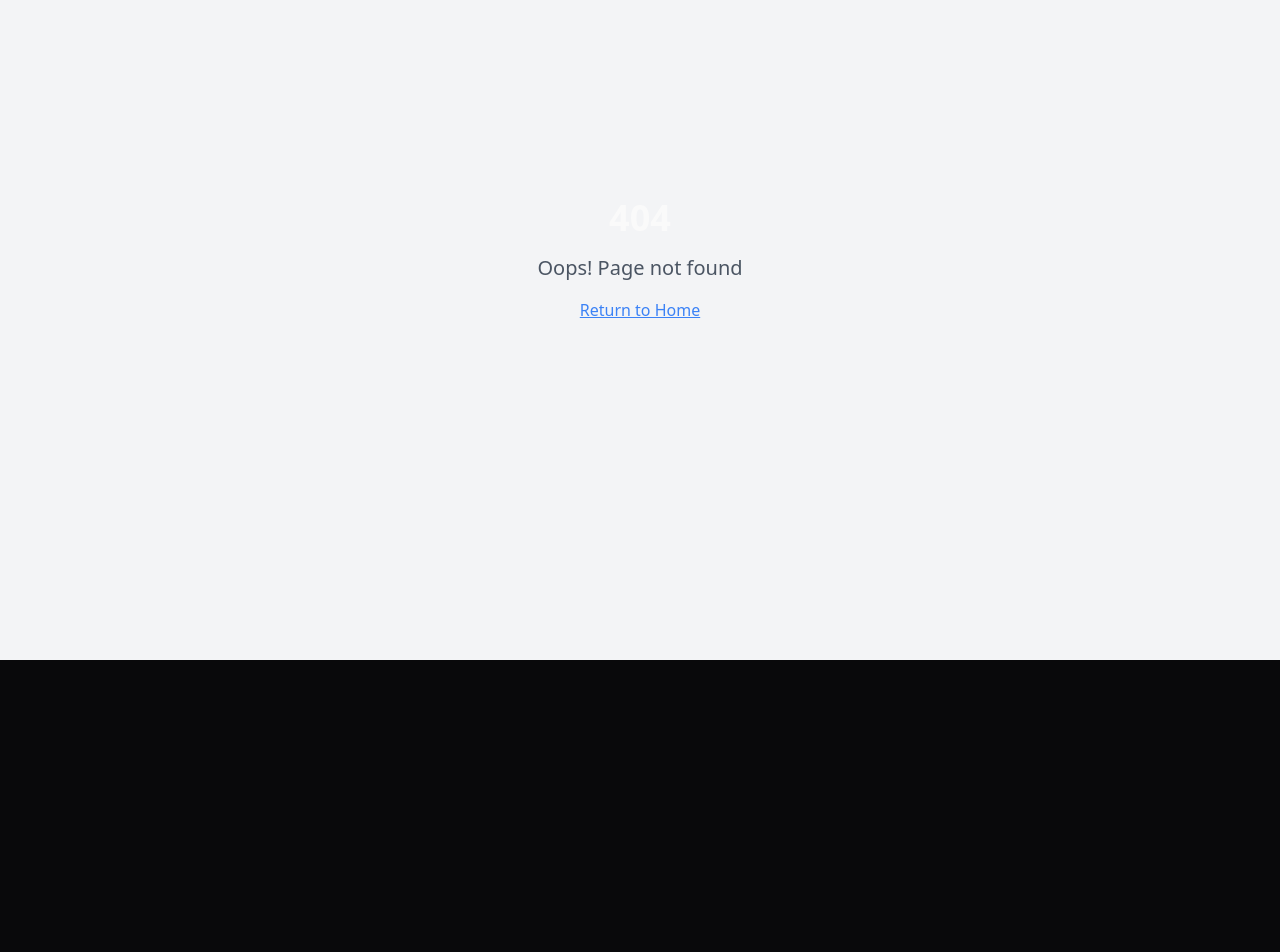
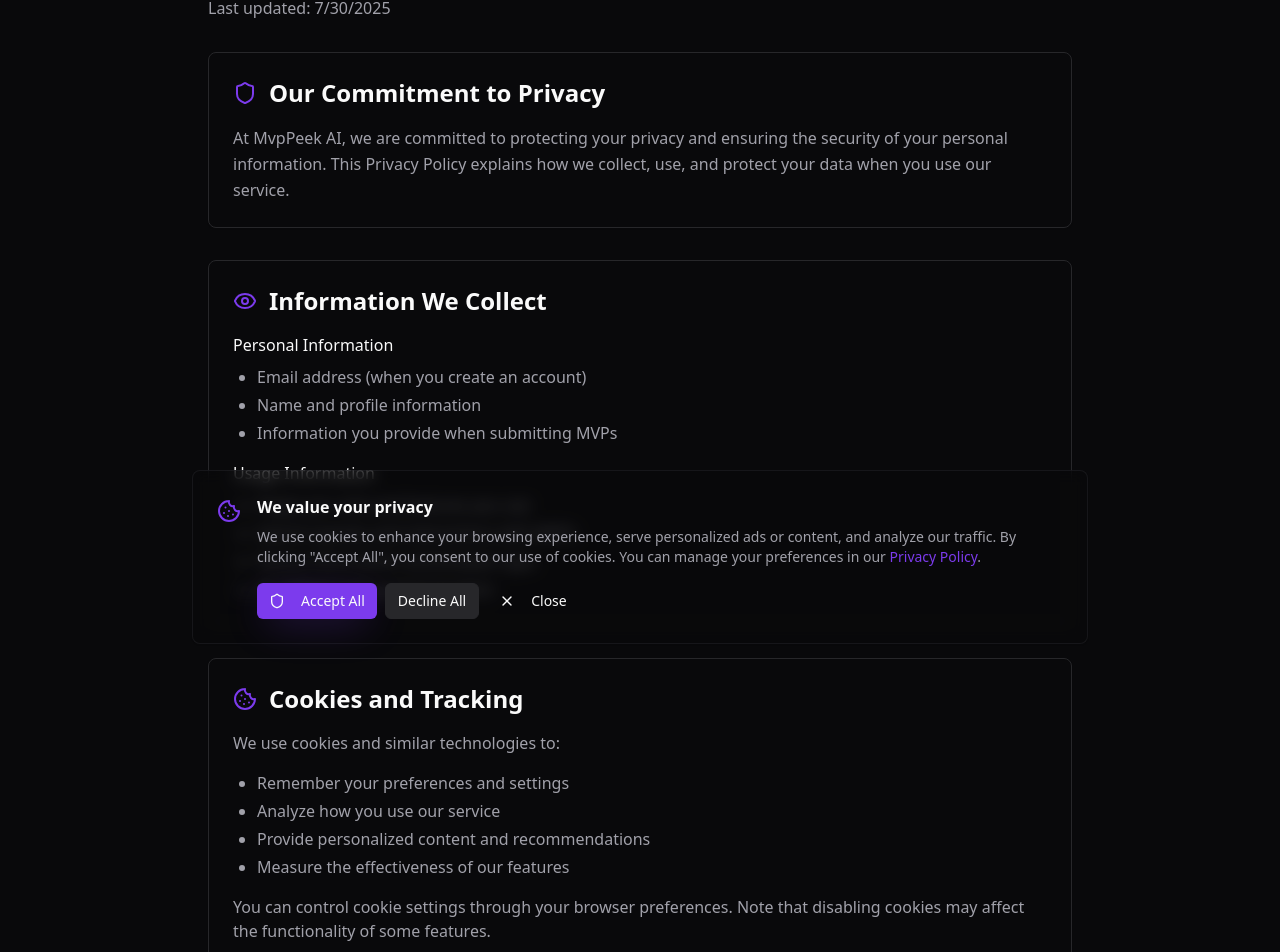
Before and after one commit to Lightiam/mvppeek-ai, a React (Vite) app: page /privacy in a window 1280 px wide. Before the commit this address had no page. Shown: the part 140-1092 px from the top of the page. Before the commit the page ends 800 px from the top, so only its background shows below. Built offline with nearby package versions, Linux system fonts and the light colour scheme.

Commit message:
Add privacy compliance
Implement GDPR and cookie privacy standards by adding a privacy policy page and updating relevant components to ensure compliance.

```diff
--- a/src/App.tsx
+++ b/src/App.tsx
@@ -3,10 +3,12 @@ import { Toaster as Sonner } from "@/components/ui/sonner";
 import { TooltipProvider } from "@/components/ui/tooltip";
 import { QueryClient, QueryClientProvider } from "@tanstack/react-query";
 import { BrowserRouter, Routes, Route } from "react-router-dom";
+import { CookieConsent } from "@/components/CookieConsent";
 import Index from "./pages/Index";
 import Blog from "./pages/Blog";
 import BlogPost from "./pages/BlogPost";
 import BlogCreate from "./pages/BlogCreate";
+import Privacy from "./pages/Privacy";
 import NotFound from "./pages/NotFound";
 
 const queryClient = new QueryClient();
@@ -23,9 +25,11 @@ const App = () => (
           <Route path="/blog/create" element={<BlogCreate />} />
           <Route path="/blog/edit/:id" element={<BlogCreate />} />
           <Route path="/blog/:slug" element={<BlogPost />} />
+          <Route path="/privacy" element={<Privacy />} />
           {/* ADD ALL CUSTOM ROUTES ABOVE THE CATCH-ALL "*" ROUTE */}
           <Route path="*" element={<NotFound />} />
         </Routes>
+        <CookieConsent />
       </BrowserRouter>
     </TooltipProvider>
   </QueryClientProvider>
--- /dev/null
+++ b/src/components/CookieConsent.tsx
@@ -0,0 +1,66 @@
+import { useState, useEffect } from "react";
+import { Button } from "@/components/ui/button";
+import { Card } from "@/components/ui/card";
+import { X, Cookie, Shield } from "lucide-react";
+
+const COOKIE_CONSENT_KEY = "cookie-consent";
+
+export const CookieConsent = () => {
+  const [showBanner, setShowBanner] = useState(false);
+
+  useEffect(() => {
+    const consent = localStorage.getItem(COOKIE_CONSENT_KEY);
+    if (!consent) {
+      setShowBanner(true);
+    }
+  }, []);
+
+  const handleAccept = () => {
+    localStorage.setItem(COOKIE_CONSENT_KEY, "accepted");
+    setShowBanner(false);
+  };
+
+  const handleDecline = () => {
+    localStorage.setItem(COOKIE_CONSENT_KEY, "declined");
+    setShowBanner(false);
+  };
+
+  const handleClose = () => {
+    setShowBanner(false);
+  };
+
+  if (!showBanner) return null;
+
+  return (
+    <div className="fixed bottom-0 left-0 right-0 z-50 p-4">
+      <Card className="mx-auto max-w-4xl border-border/50 bg-background/95 backdrop-blur supports-[backdrop-filter]:bg-background/60">
+        <div className="flex items-start gap-4 p-6">
+          <Cookie className="h-6 w-6 text-primary mt-1 flex-shrink-0" />
+          <div className="flex-1">
+            <h3 className="font-semibold text-foreground mb-2">We value your privacy</h3>
+            <p className="text-sm text-muted-foreground mb-4">
+              We use cookies to enhance your browsing experience, serve personalized ads or content, and analyze our traffic.
+              By clicking "Accept All", you consent to our use of cookies. You can manage your preferences in our{" "}
+              <a href="/privacy" className="text-primary hover:underline">
+                Privacy Policy
+              </a>.
+            </p>
+            <div className="flex flex-wrap gap-2">
+              <Button onClick={handleAccept} size="sm">
+                <Shield className="h-4 w-4 mr-2" />
+                Accept All
+              </Button>
+              <Button onClick={handleDecline} variant="outline" size="sm">
+                Decline All
+              </Button>
+              <Button onClick={handleClose} variant="ghost" size="sm">
+                <X className="h-4 w-4 mr-2" />
+                Close
+              </Button>
+            </div>
+          </div>
+        </div>
+      </Card>
+    </div>
+  );
+};
--- /dev/null
+++ b/src/pages/Privacy.tsx
@@ -0,0 +1,144 @@
+import { Card } from "@/components/ui/card";
+import { Button } from "@/components/ui/button";
+import { ArrowLeft, Shield, Cookie, Eye, Mail } from "lucide-react";
+import { Link } from "react-router-dom";
+
+const Privacy = () => {
+  return (
+    <div className="min-h-screen bg-background">
+      <div className="container mx-auto px-4 py-8 max-w-4xl">
+        <div className="mb-8">
+          <Link to="/">
+            <Button variant="ghost" className="mb-4">
+              <ArrowLeft className="h-4 w-4 mr-2" />
+              Back to Home
+            </Button>
+          </Link>
+          <h1 className="text-4xl font-bold text-foreground mb-2">Privacy Policy</h1>
+          <p className="text-muted-foreground">Last updated: {new Date().toLocaleDateString()}</p>
+        </div>
+
+        <div className="space-y-8">
+          <Card className="p-6">
+            <div className="flex items-center gap-3 mb-4">
+              <Shield className="h-6 w-6 text-primary" />
+              <h2 className="text-2xl font-semibold">Our Commitment to Privacy</h2>
+            </div>
+            <p className="text-muted-foreground leading-relaxed">
+              At MvpPeek AI, we are committed to protecting your privacy and ensuring the security of your personal information.
+              This Privacy Policy explains how we collect, use, and protect your data when you use our service.
+            </p>
+          </Card>
+
+          <Card className="p-6">
+            <div className="flex items-center gap-3 mb-4">
+              <Eye className="h-6 w-6 text-primary" />
+              <h2 className="text-2xl font-semibold">Information We Collect</h2>
+            </div>
+            <div className="space-y-4 text-muted-foreground">
+              <div>
+                <h3 className="font-medium text-foreground mb-2">Personal Information</h3>
+                <ul className="list-disc pl-6 space-y-1">
+                  <li>Email address (when you create an account)</li>
+                  <li>Name and profile information</li>
+                  <li>Information you provide when submitting MVPs</li>
+                </ul>
+              </div>
+              <div>
+                <h3 className="font-medium text-foreground mb-2">Usage Information</h3>
+                <ul className="list-disc pl-6 space-y-1">
+                  <li>Pages you visit and features you use</li>
+                  <li>Search queries and interactions with MVPs</li>
+                  <li>Device information and browser type</li>
+                  <li>IP address and general location</li>
+                </ul>
+              </div>
+            </div>
+          </Card>
+
+          <Card className="p-6">
+            <div className="flex items-center gap-3 mb-4">
+              <Cookie className="h-6 w-6 text-primary" />
+              <h2 className="text-2xl font-semibold">Cookies and Tracking</h2>
+            </div>
+            <div className="space-y-4 text-muted-foreground">
+              <p>We use cookies and similar technologies to:</p>
+              <ul className="list-disc pl-6 space-y-1">
+                <li>Remember your preferences and settings</li>
+                <li>Analyze how you use our service</li>
+                <li>Provide personalized content and recommendations</li>
+                <li>Measure the effectiveness of our features</li>
+              </ul>
+              <p>
+                You can control cookie settings through your browser preferences. Note that disabling cookies
+                may affect the functionality of some features.
+              </p>
+            </div>
+          </Card>
+
+          <Card className="p-6">
+            <h2 className="text-2xl font-semibold mb-4">How We Use Your Information</h2>
+            <div className="space-y-4 text-muted-foreground">
+              <p>We use your information to:</p>
+              <ul className="list-disc pl-6 space-y-1">
+                <li>Provide and improve our services</li>
+                <li>Communicate with you about your account and our services</li>
+                <li>Personalize your experience</li>
+                <li>Ensure the security and integrity of our platform</li>
+                <li>Comply with legal obligations</li>
+              </ul>
+            </div>
+          </Card>
+
+          <Card className="p-6">
+            <h2 className="text-2xl font-semibold mb-4">Your Rights (GDPR)</h2>
+            <div className="space-y-4 text-muted-foreground">
+              <p>Under GDPR, you have the right to:</p>
+              <ul className="list-disc pl-6 space-y-1">
+                <li><strong>Access:</strong> Request a copy of your personal data</li>
+                <li><strong>Rectification:</strong> Correct inaccurate personal data</li>
+                <li><strong>Erasure:</strong> Request deletion of your personal data</li>
+                <li><strong>Portability:</strong> Receive your data in a structured format</li>
+                <li><strong>Objection:</strong> Object to processing of your personal data</li>
+                <li><strong>Restriction:</strong> Request restriction of processing</li>
+              </ul>
+              <p className="mt-4">
+                To exercise these rights, please contact us at{" "}
+                <a href="mailto:privacy@mvppeek.ai" className="text-primary hover:underline">
+                  privacy@mvppeek.ai
+                </a>
+              </p>
+            </div>
+          </Card>
+
+          <Card className="p-6">
+            <h2 className="text-2xl font-semibold mb-4">Data Security</h2>
+            <p className="text-muted-foreground leading-relaxed">
+              We implement appropriate technical and organizational measures to protect your personal information
+              against unauthorized access, alteration, disclosure, or destruction. However, no method of transmission
+              over the internet is 100% secure.
+            </p>
+          </Card>
+
+          <Card className="p-6">
+            <div className="flex items-center gap-3 mb-4">
+              <Mail className="h-6 w-6 text-primary" />
+              <h2 className="text-2xl font-semibold">Contact Us</h2>
+            </div>
+            <div className="text-muted-foreground">
+              <p className="mb-4">
+                If you have any questions about this Privacy Policy or our data practices, please contact us:
+              </p>
+              <div className="space-y-2">
+                <p>Email: <a href="mailto:privacy@mvppeek.ai" className="text-primary hover:underline">privacy@mvppeek.ai</a></p>
+                <p>Address: [Your Company Address]</p>
+              </div>
+            </div>
+          </Card>
+        </div>
+      </div>
+    </div>
+  );
+};
+
+export default Privacy;
```
